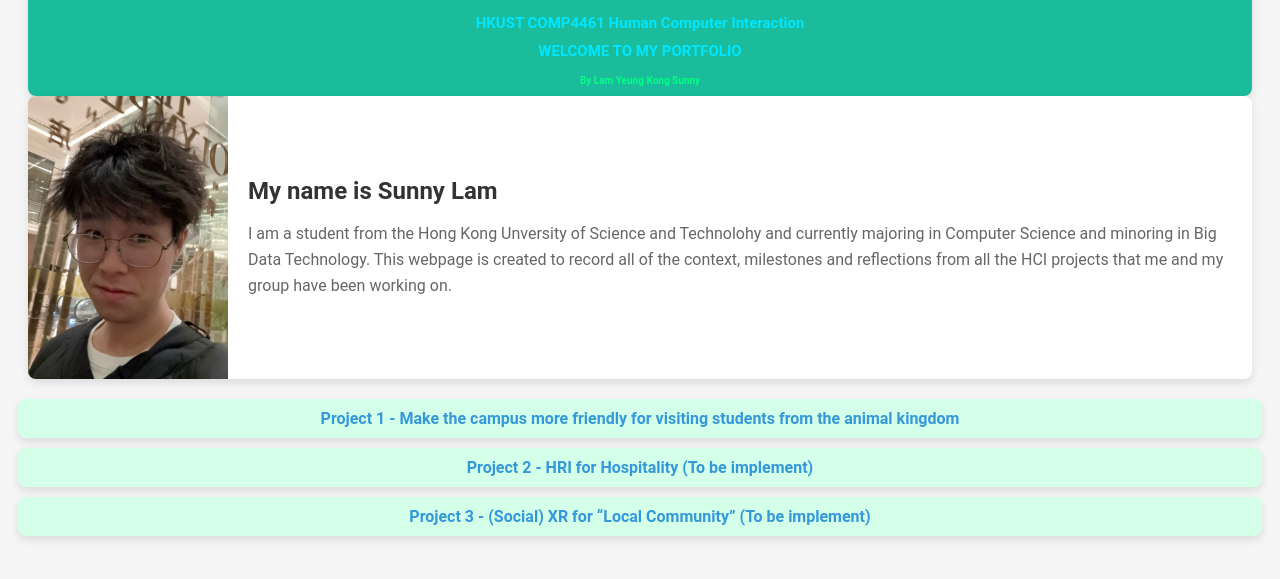
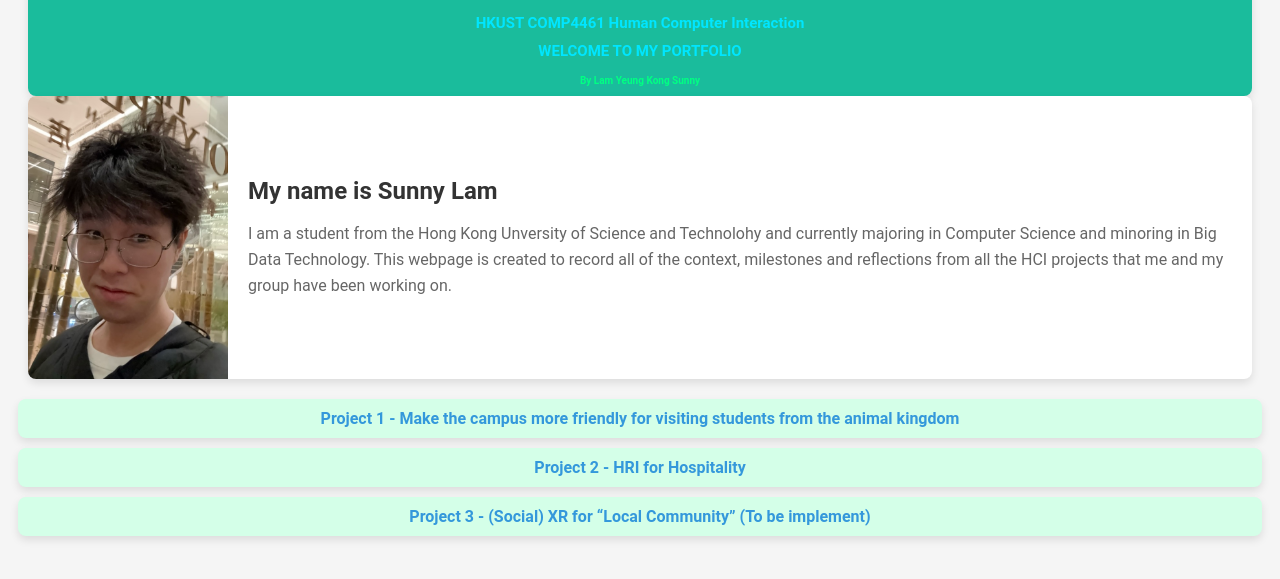
Before and after one commit to SunnyKikiHK/SunnyKikiHK.github.io, a plain HTML site: page _site/index.html in a window 1280 px wide. Shown: the part 125-704 px from the top of the page. Drawn offline with Linux system fonts and the light colour scheme.

Commit message:
update main page

```diff
--- a/_site/index.html
+++ b/_site/index.html
@@ -33,7 +33,7 @@
     </div>
     <div class="links">
       <a href="project_1.html" target="_blank">Project 1 - Make the campus more friendly for visiting students from the animal kingdom</a>
-      <a href="project_2.html" target="_blank">Project 2 - HRI for Hospitality (To be implement)</a>
+      <a href="project_2.html" target="_blank">Project 2 - HRI for Hospitality</a>
       <a href="https://example.com/page3" target="_blank">Project 3 - (Social) XR for “Local Community” (To be implement)</a>
     </div>
     <script src="javascripts/scale.fix.js"></script>
```
Also changed, not shown: index.html (+1 -1 lines).
